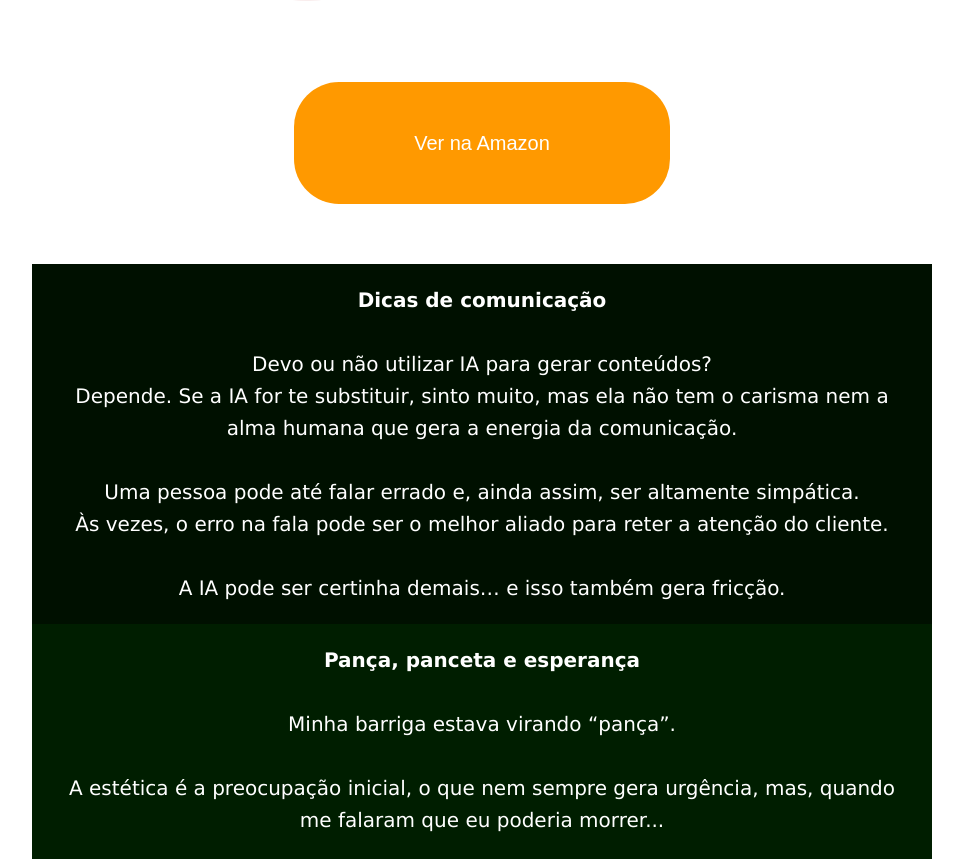
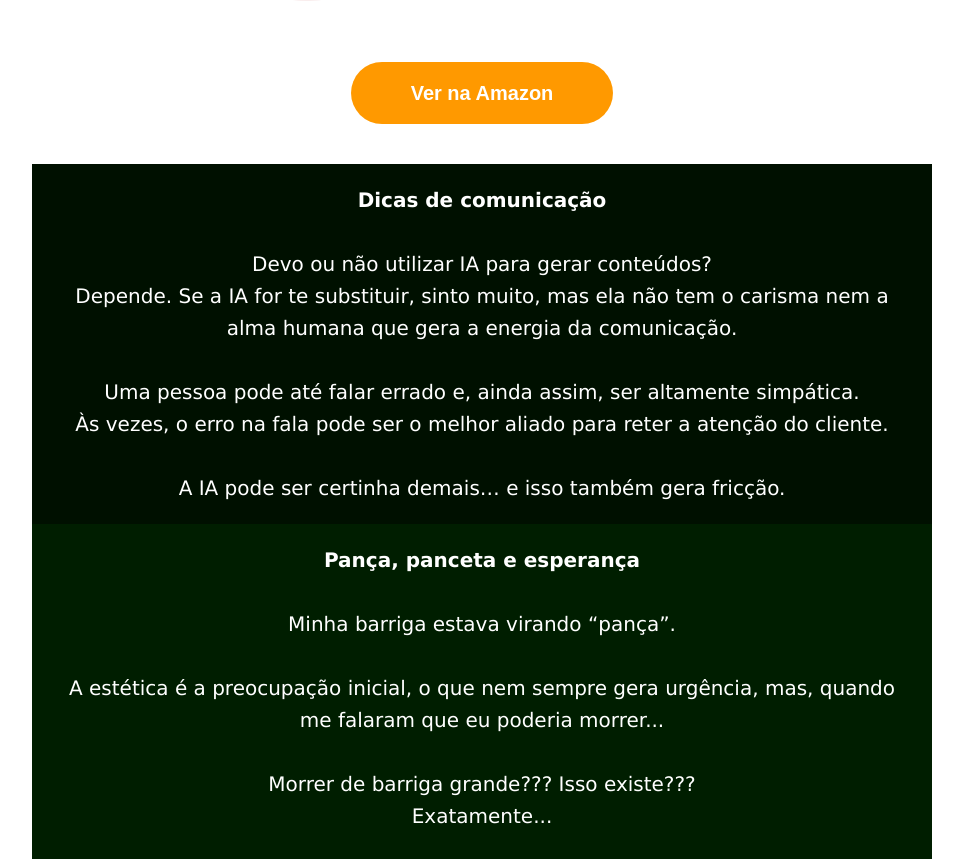
Before and after one commit to edi10art-create/LojaSuperDuNews, a plain HTML site: page index.html in a window 1280 px wide. Shown: the part 3697-4556 px from the top of the page, without its empty margins (158-1121 px from the left). Drawn offline with Linux system fonts and the light colour scheme.

Commit message:
Update index.html

```diff
--- a/index.html
+++ b/index.html
@@ -127,15 +127,28 @@ Exemplo real
 </div>
 
 <div class="gwd-div-ym2m">
-    <img src="assets/image.jpg" class="gwd-img-1ytm">
-    <img src="assets/Oferta9-90-removebg-preview.png" id="Oferta9-90-removebg-preview" class="gwd-img-1sf2">
-    <p style="margin: 60px auto; position: relative; text-align: center; width: 614.849px;" class="gwd-p-1rmk">
-      <a href="https://www.amazon.com.br/dp/B0GKMRFGYP" target="_blank" style="display: inline-block; padding: 45px 120px; background-color: rgb(255, 153, 0); color: rgb(255, 255, 255); text-decoration: none; border-radius: 45px; font-family: Arial, sans-serif;" class="gwd-a-2stc">
-   Ver na Amazon
-  </a>
-    </p>
+  <img src="assets/image.jpg" class="gwd-img-1ytm">
+  <img src="assets/Oferta9-90-removebg-preview.png" id="Oferta9-90-removebg-preview" class="gwd-img-1sf2">
 
-  </div>
+  <!-- Ajuste: Removido width fixo e adicionado max-width -->
+  <p style="margin: 40px auto; text-align: center; width: 100%; max-width: 600px;" class="gwd-p-1rmk">
+    <a href="https://www.amazon.com.br/dp/B0GKMRFGYP" target="_blank"
+       style="display: inline-block;
+              padding: 15px 10%;
+              min-width: 200px;
+              background-color: rgb(255, 153, 0);
+              color: white;
+              text-decoration: none;
+              border-radius: 45px;
+              font-family: Arial, sans-serif;
+              font-weight: bold;
+              box-sizing: border-box;"
+       class="gwd-a-2stc">
+      Ver na Amazon
+    </a>
+  </p>
+</div>
+
 
 <div class="bloco-verde">
 <b>Dicas de comunicação</b><br><br>
```
